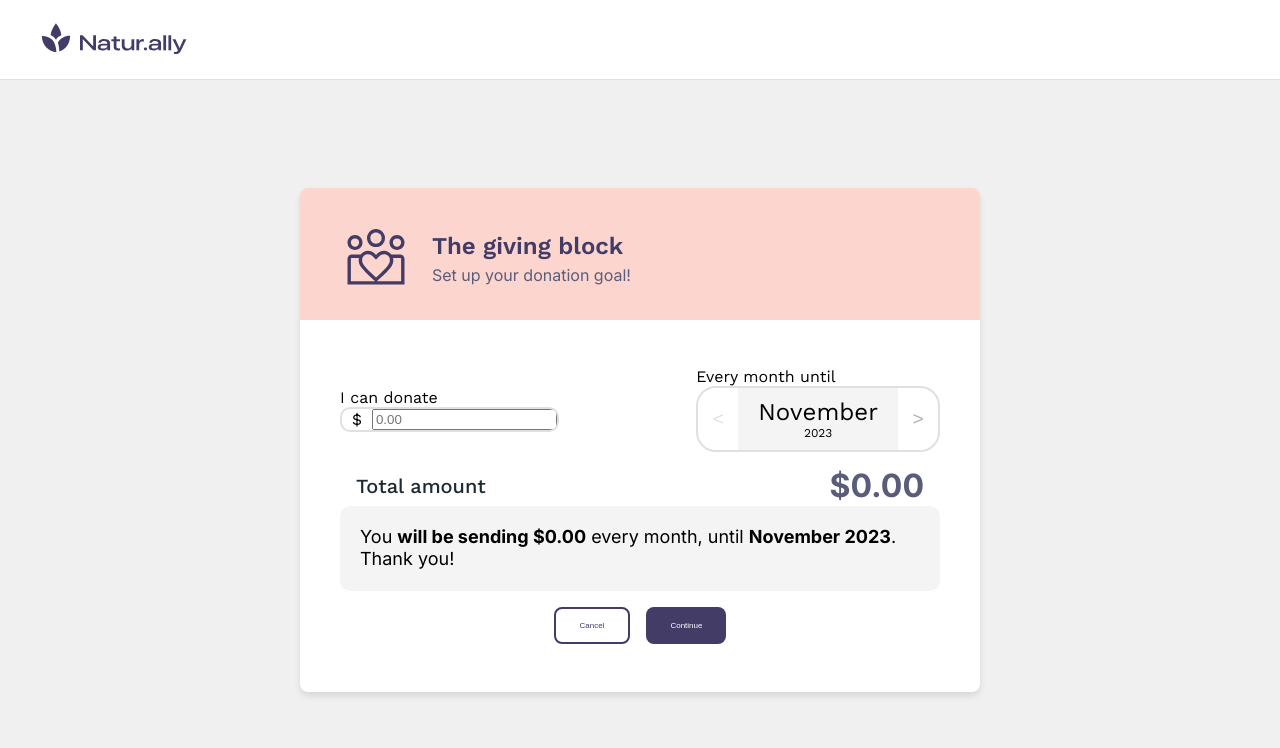
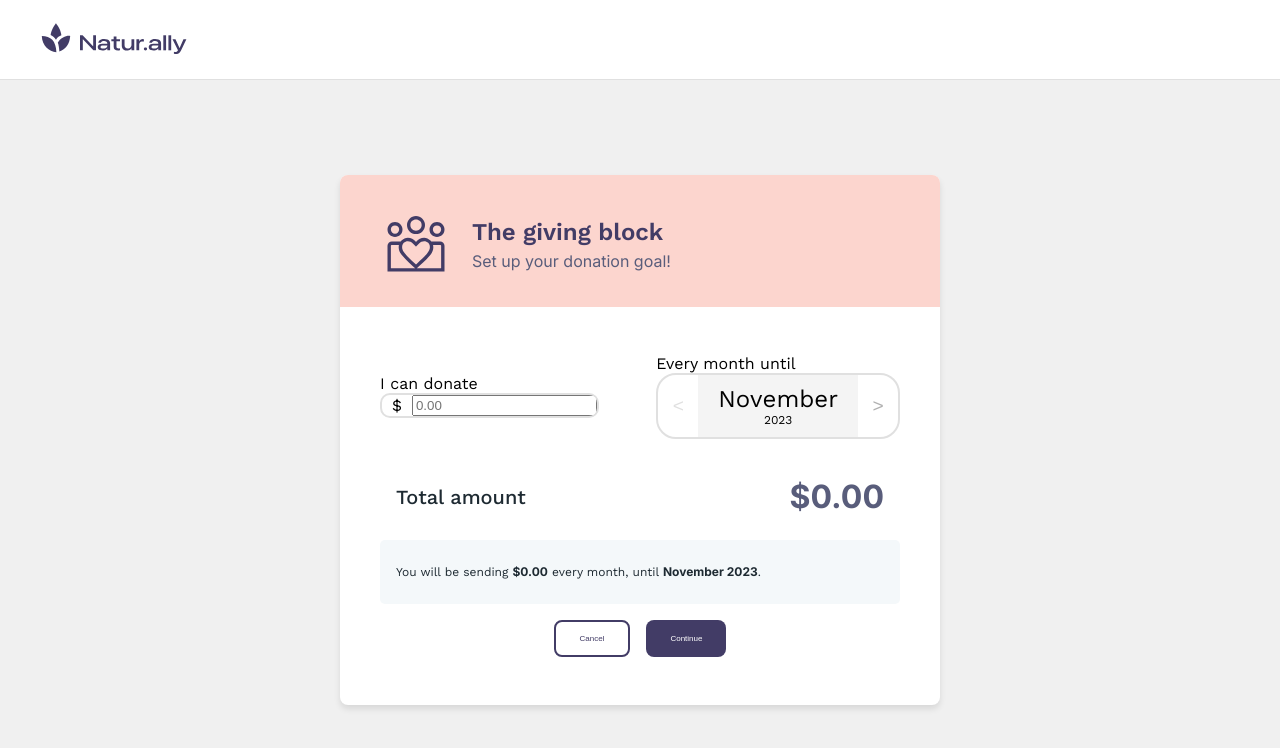
Before and after one commit to kendyl93/donation, a React (Create React App) app: page / in a window 1280 px wide. Shown: the top 748 px of the page. Built offline with nearby package versions, Linux system fonts and the light colour scheme.

Commit message:
Prevented too long numbers

```diff
--- a/src/Modules/DonationCard/components/FormContent/FormContent.tsx
+++ b/src/Modules/DonationCard/components/FormContent/FormContent.tsx
@@ -4,6 +4,16 @@ import { useFormState } from '../../context/FormStateContext';
 import { monthNames } from '../../constants';
 import { currentMonthIndex, currentYear } from '../../utils';
 
+const calculateMonthsLeft = (monthIndex: number, year: number) => {
+    return (year - currentYear) * 12 + monthIndex - currentMonthIndex;
+};
+
+const isNumber = (value: any) => {
+    const strippedValue = String(value).replace(/,/g, '');
+    return !isNaN(Number(strippedValue)) && typeof Number(strippedValue) === 'number';
+}
+
+const MAX_VALUE = 1000000;
 
 const formatMoney = (value: any) => {
     if (!value) return value;
@@ -22,7 +32,7 @@ const unformatMoney = (form: any) => (formattedValue: string) => {
     }
 };
 
-const unformatMoney2 = (formattedValue: string, source?: string) => {
+const unformatMoney2 = (formattedValue: string) => {
 
     if (!formattedValue) return formattedValue;
     return parseFloat(formattedValue.toString().replace(/[^\d.-]/g, ''));
@@ -40,13 +50,6 @@ export const FormContent = () => {
         return value.replace(/[^\d]/g, '');
     };
 
-
-    const preventNonNumericInput = (e: React.KeyboardEvent<HTMLInputElement>) => {
-        if (!/[0-9]/.test(e.key) || (e.key === '0' && !e.currentTarget.value)) {
-            e.preventDefault();
-        }
-    };
-
     const handlePaste = (e: React.ClipboardEvent<HTMLInputElement>) => {
         const pastedData = e.clipboardData.getData('text');
         if (pastedData && (!/^\d+$/.test(pastedData) || /^0+/.test(pastedData))) {
@@ -54,11 +57,26 @@ export const FormContent = () => {
         }
     };
 
+    const validate = (values: any) => {
+        const errors = {
+            amount: ''
+        };
+
+        if (values.amount && parseFloat(values.amount) > MAX_VALUE) {
+            errors.amount = `Amount can't exceed ${MAX_VALUE}`;
+        }
+
+        return errors;
+    }
+
+
+
     return (
         <Form
+            validate={validate}
             onSubmit={onSubmit}
             initialValues={{ amount: null, monthIndex: currentMonthIndex + 1, year: currentYear }}
-            render={({ handleSubmit, form, values: { monthIndex, year } }: any) => {
+            render={({ handleSubmit, form, values: { amount, monthIndex, year } }: any) => {
                 const onFocusAmount = unformatMoney(form);
 
                 const handlePrevious = () => {
@@ -71,13 +89,32 @@ export const FormContent = () => {
                 };
 
                 const handleNext = () => {
+                    // Calculate the next month and year
+                    let nextMonthIndex, nextYear;
                     if (monthIndex === 11) {
-                        form.change('monthIndex', 0);
-                        form.change('year', year + 1);
+                        nextMonthIndex = 0;
+                        nextYear = year + 1;
                     } else {
-                        form.change('monthIndex', monthIndex + 1);
+                        nextMonthIndex = monthIndex + 1;
+                        nextYear = year;
                     }
+
+                    // Check if the totalAmount for next month exceeds MAX_VALUE
+                    const monthsLeftNext = calculateMonthsLeft(nextMonthIndex, nextYear);
+                    const totalAmountNext = Number(unformatMoney2(form.getFieldState('amount').value)) * monthsLeftNext;
+
+                    if (totalAmountNext > MAX_VALUE) {
+                        alert("Advancing to the next month would exceed the maximum amount.");
+                        return; // Prevent the advancement to the next month
+                    }
+
+                    // Continue to advance to the next month
+                    form.change('monthIndex', nextMonthIndex);
+                    form.change('year', nextYear);
                 };
+
+
+
 
                 const isCurrentMonthAndYear = monthIndex === currentMonthIndex + 1 && year === currentYear;
                 return (
@@ -86,7 +123,15 @@ export const FormContent = () => {
                             <FieldWrapper>
                                 <LabelWrapper>I can donate</LabelWrapper>
                                 <Field name="amount">
-                                    {({ input }: any) => (
+                                    {() => {
+                                        const preventNonNumericInput = (e: React.KeyboardEvent<HTMLInputElement>) => {
+                                            if ((isNumber(amount) && amount?.length > 6) || !/[0-9]/.test(e.key) || (e.key === '0' && !e.currentTarget.value)) {
+                                                console.log({ amount })
+                                                e.preventDefault();
+                                            }
+                                        };
+
+                                        return (
                                             <InputWrapper>
                                                 <CurrencySign>$</CurrencySign>
                                                 <Field
@@ -102,7 +147,8 @@ export const FormContent = () => {
                                                     parse={onlyNumbers}
                                                 />
                                             </InputWrapper>
-                                    )}
+                                        )
+                                    }}
                                 </Field>
                             </FieldWrapper>
                             <FieldWrapper>
--- a/src/Modules/DonationCard/components/FormContent/styles.ts
+++ b/src/Modules/DonationCard/components/FormContent/styles.ts
@@ -6,6 +6,7 @@ export const FormWrapper = styled.div`
   justify-content: space-between;
   align-items: center;
   padding: 15px 0;
+  margin-bottom: ${({ theme }) => theme.spacing * 3}px;
 
   @media screen and (min-width: ${({ theme }) => theme.breakpoints.mobile}){
     flex-direction: row;
--- a/src/Modules/DonationCard/components/Summary/Summary.tsx
+++ b/src/Modules/DonationCard/components/Summary/Summary.tsx
@@ -1,5 +1,6 @@
 import { monthNames } from "../../constants";
 import { useFormState } from "../../context/FormStateContext";
+import { currentMonthIndex, currentYear } from "../../utils";
 import { HighlightedTextWrapper, SummaryTextWrapper, SummaryWrapper } from "./styles";
 
 const formatMoney = (value: any) => {
@@ -12,14 +13,31 @@ const formatMoney = (value: any) => {
     return formatter.format(value);
 };
 
+const calculateAccumulatedAmount = (formState: any) => {
+    // Calculate the difference in months
+    const monthsDifference =
+        (formState.year - currentYear) * 12 + formState.monthIndex - currentMonthIndex;
+
+    // If the difference is negative or zero, that means the specified month and year are in the past or current month
+    if (monthsDifference <= 0) {
+        console.warn("Specified month and year are in the past or current month. Returning 0.");
+        return 0;
+    }
+
+    // Calculate the accumulated amount
+    const accumulatedAmount = formState.amount * monthsDifference;
+
+    return accumulatedAmount;
+}
+
 export const Summary: React.FC = () => {
     const { formState } = useFormState();
 
     return (
         <SummaryWrapper>
             <SummaryTextWrapper>
-                You <HighlightedTextWrapper>will be sending {formatMoney(formState?.amount ?? 0)}</HighlightedTextWrapper> every month,
-                until <HighlightedTextWrapper>{monthNames[formState.monthIndex]} {formState.year}</HighlightedTextWrapper>. Thank you!
+                You will be sending <HighlightedTextWrapper>{formatMoney(calculateAccumulatedAmount(formState) ?? 0)}</HighlightedTextWrapper> every month,
+                until <HighlightedTextWrapper>{monthNames[formState.monthIndex]} {formState.year}</HighlightedTextWrapper>. {formState?.amount > 0 && <>Thank you!</>}
             </SummaryTextWrapper>
         </SummaryWrapper>
     );
--- a/src/Modules/DonationCard/components/Summary/styles.ts
+++ b/src/Modules/DonationCard/components/Summary/styles.ts
@@ -2,18 +2,19 @@ import styled from 'styled-components';
 
 // Styled components for the summary
 export const SummaryWrapper = styled.div`
-  background-color: #f4f4f4;
-  padding: 20px;
-  border-radius: 10px;
-  max-width: 600px;
-  font-family: 'Arial', sans-serif;
+  background-color: ${({ theme }) => theme.colors.gray.primary};
+  padding: ${({ theme }) => theme.spacing * 3}px ${({ theme }) => theme.spacing * 2}px;
+  border-radius: ${({ theme }) => theme.spacing * 0.625}px;
+  width: 100%;
 `;
 
 export const SummaryTextWrapper = styled.p`
-  font-size: 18px;
-  margin: 0;
+  font-family: ${({ theme }) => theme.font.family.workSans};
+  font-size: ${({ theme }) => theme.font.baseSize * 1.5}px;
+  color: ${({ theme }) => theme.colors.gray.dark};
 `;
 
 export const HighlightedTextWrapper = styled.span`
-  font-weight: bold;
+font-family: ${({ theme }) => theme.font.family.inter};
+  font-weight: 700;
 `;
--- a/src/Modules/DonationCard/components/TotalAmount/TotalAmount.tsx
+++ b/src/Modules/DonationCard/components/TotalAmount/TotalAmount.tsx
@@ -1,4 +1,5 @@
 import { useFormState } from "../../context/FormStateContext";
+import { currentMonthIndex, currentYear } from "../../utils";
 import { AmountWrapper, LabelWrapper, TotalAmountWrapper } from "./styles";
 
 const formatMoney = (value: any) => {
@@ -11,13 +12,30 @@ const formatMoney = (value: any) => {
     return formatter.format(value);
 };
 
+const calculateAccumulatedAmount = (formState: any) => {
+    // Calculate the difference in months
+    const monthsDifference =
+        (formState.year - currentYear) * 12 + formState.monthIndex - currentMonthIndex;
+
+    // If the difference is negative or zero, that means the specified month and year are in the past or current month
+    if (monthsDifference <= 0) {
+        console.warn("Specified month and year are in the past or current month. Returning 0.");
+        return 0;
+    }
+
+    // Calculate the accumulated amount
+    const accumulatedAmount = formState.amount * monthsDifference;
+
+    return accumulatedAmount;
+}
+
 export const TotalAmount = () => {
     const { formState } = useFormState();
 
     return (
         <TotalAmountWrapper>
             <LabelWrapper>Total amount</LabelWrapper>
-            <AmountWrapper>{formatMoney(formState?.amount ?? 0)}</AmountWrapper>
+            <AmountWrapper>{formatMoney(calculateAccumulatedAmount(formState) ?? 0)}</AmountWrapper>
         </TotalAmountWrapper>
     );
 };
--- a/src/Modules/DonationCard/components/TotalAmount/styles.ts
+++ b/src/Modules/DonationCard/components/TotalAmount/styles.ts
@@ -5,13 +5,14 @@ export const TotalAmountWrapper = styled.div`
   justify-content: space-between;
   padding: 0 ${({ theme }) => theme.spacing * 2}px;
   gap: ${({ theme }) => theme.spacing}px;
+  margin-bottom: ${({ theme }) => theme.spacing * 3}px;
   align-items: center;
 `;
 
 export const LabelWrapper = styled.div`
   font-family: ${({ theme }) => theme.font.family.workSans};
   font-size: ${({ theme }) => theme.font.baseSize * 2.5}px;
-  color: ${({ theme }) => theme.colors.gray.superDark};
+  color: ${({ theme }) => theme.colors.gray.dark};
   font-weight: 500;
 `;
 
--- a/src/Modules/DonationCard/styles.ts
+++ b/src/Modules/DonationCard/styles.ts
@@ -20,6 +20,7 @@ export const CardContentWrapper = styled.div`
 
   @media screen and (min-width: ${({ theme }) => theme.breakpoints.mobile}){
     height: auto;
+    width: 600px;
     min-width: auto;
   }
 `;
--- a/src/styles/theme.ts
+++ b/src/styles/theme.ts
@@ -12,7 +12,7 @@ const theme = {
         primary: "#423C66",
         secondary: "#595D7B",
         gray: {
-            superDark: '#1E2A32',
+            dark: '#1E2A32',
             primary: '#F4F8FA'
         }
     },
```
Lines whose indentation alone changed are shown as unchanged.
